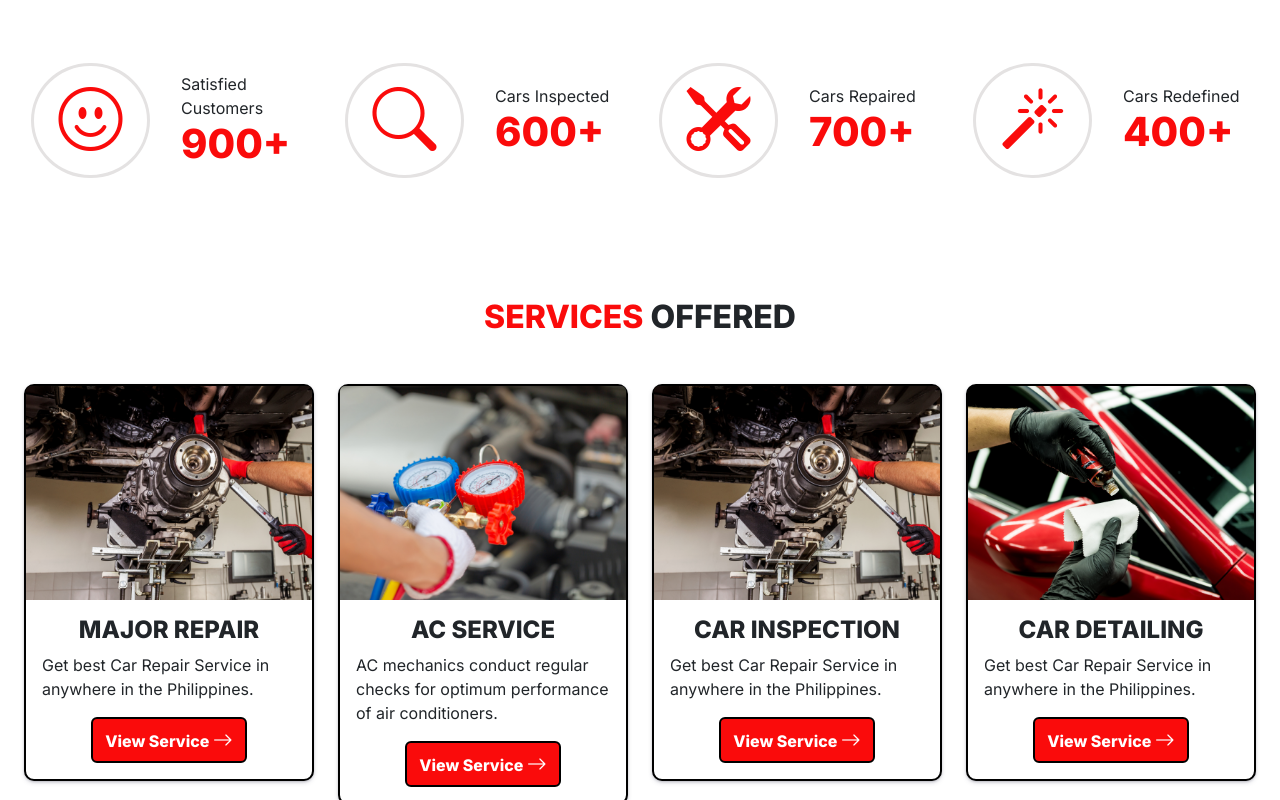
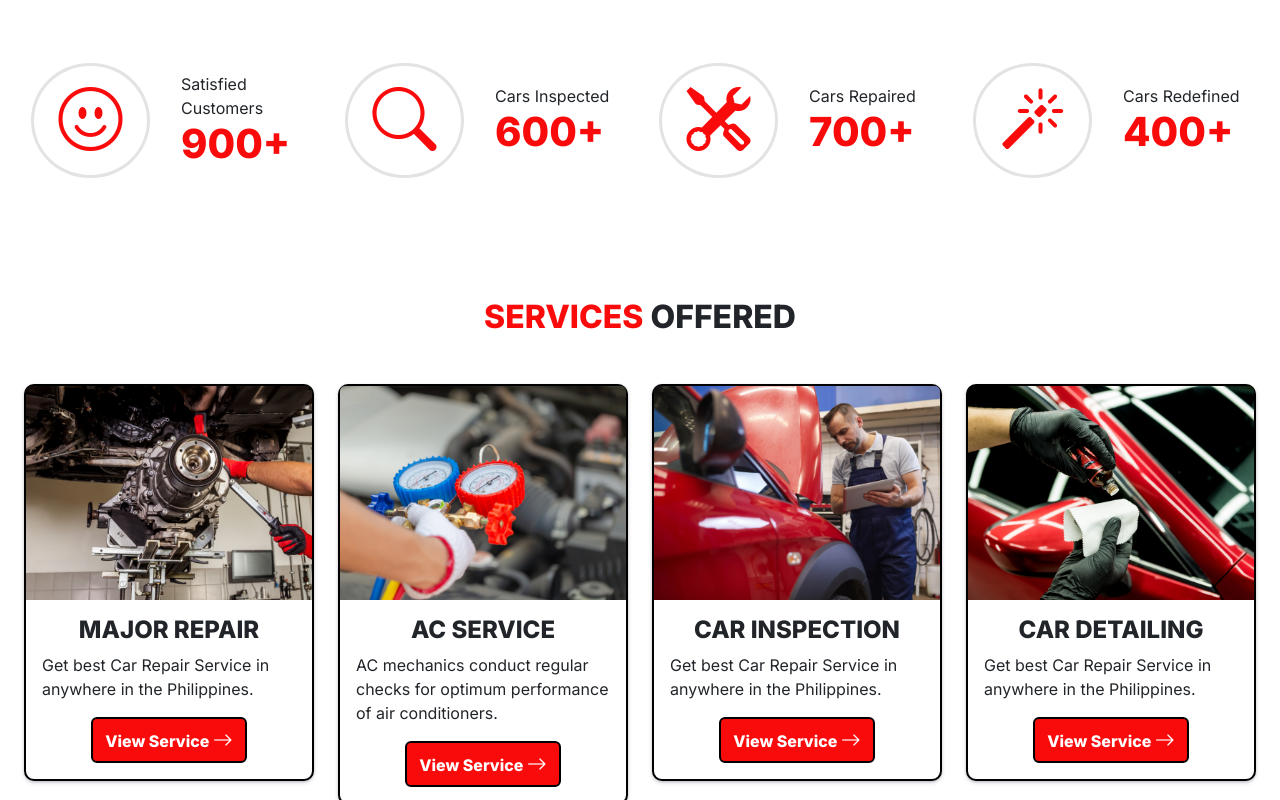
Before and after one commit to jaspherbagor/AutoConnect, a React (Create React App) app in the folder front-end/: page / in a window 1280 px wide. Shown: the part 486-1286 px from the top of the page. Built offline with nearby package versions, Linux system fonts and the light colour scheme.

Commit message:
updated the image of the car inspection on the service card

```diff
--- a/front-end/src/components/pages/client/home.jsx
+++ b/front-end/src/components/pages/client/home.jsx
@@ -124,7 +124,7 @@ const Home = () => {
                     </div>
                     <div className="col-lg-3 col-md-3 col-sm-6">
                         <div className="card p-0 service-card mb-4">
-                            <img src="../images/car_repair.png" className="card-img-top img-fluid" alt="..."/>
+                            <img src="../images/car_inspection.png" className="card-img-top img-fluid" alt="..."/>
                             <div className="card-body">
                                 <h4 className="card-head fw-bolder">CAR INSPECTION</h4>
                                 <p className="card-text text-start">Get best Car Repair Service in anywhere in the Philippines.</p>
```
